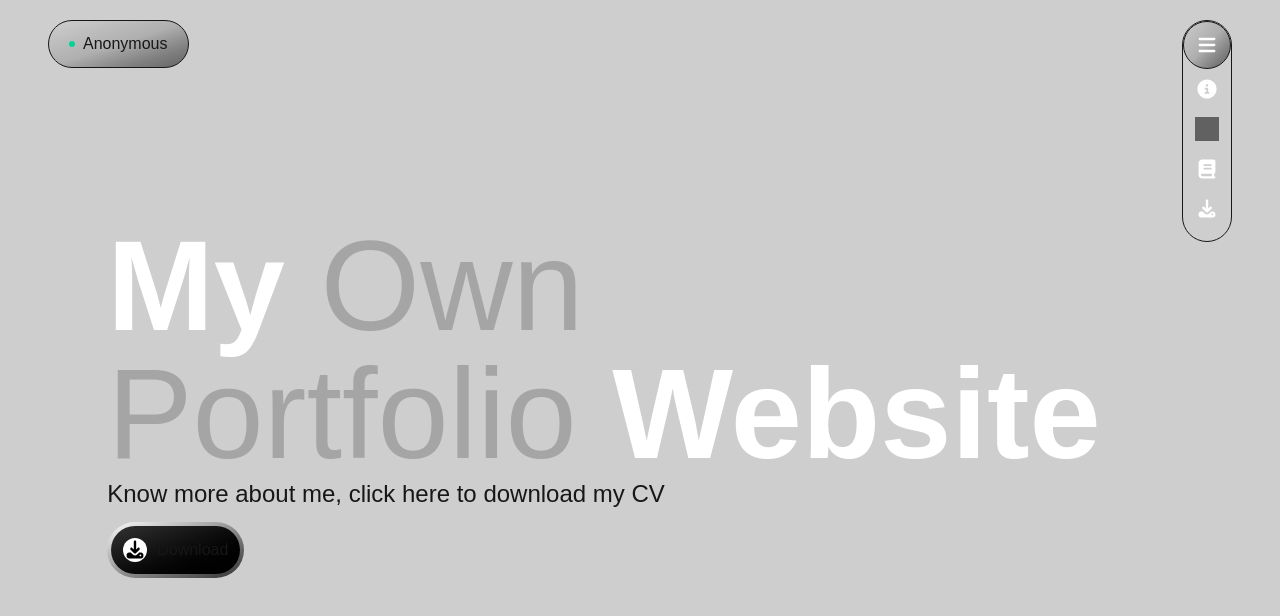
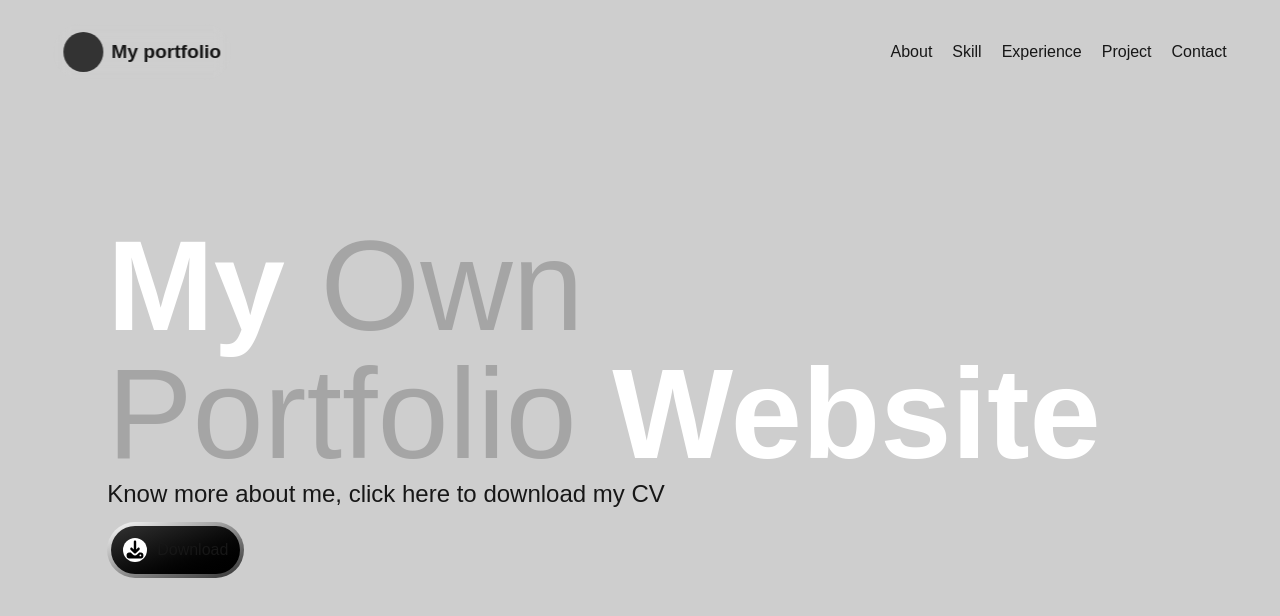
Before and after one commit to xiaosongpi/Portfolio, a Next.js app in the folder my-app/: page / in a window 1280 px wide. Shown: the top 616 px of the page. Built offline with nearby package versions, Linux system fonts and the light colour scheme; grey boxes are pictures that could not be loaded.

Commit message:
Rebuild navigation bar

```diff
--- a/my-app/src/app/components/Navbar.jsx
+++ b/my-app/src/app/components/Navbar.jsx
@@ -13,44 +13,32 @@ export default function Navbar () {
     ];
 
     return (
-        <nav className="w-full max-w-[1440] px-12 pt-5 fixed top-0 left-1/2 -translate-x-1/2">
-            <div className="relative flex">
-                <div className="h-12 px-5 bg-gradient-to-tl from-[#00000080] via-[#56565640] to-[#d0d0d080] backdrop-blur-lg flex flex-row items-center justify-center gap-2 border rounded-full cursor-pointer hover:shadow-[0_0_15px_#ffffff] transition duration-500">
-                    <div className="w-1.5 h-1.5 bg-emerald-400 rounded-full" />
-                    <p className="">Anonymous</p>
+        <nav className="mx-auto mt-5 w-11/12 max-w-[1440px] fixed left-1/2 translate-x-[-50%]">
+             <div className="h-full flex items-center justify-between">
+                <div className="px-2.5 h-14 rounded-full backdrop-blur-sm flex items-center justify-center gap-2 cursor-pointer">
+                    <div className="h-10 w-10 rounded-full bg-[#333333]" />
+                    <p className="text-[1.2rem] font-semibold">My portfolio</p>
                 </div>
-                <div className="absolute right-0 grid grid-rows-[repeat(2, auto)] border rounded-full">
-                    <button
-                        className="w-12 h-12 bg-linear-to-tl from-[#00000080] via-[#56565640] to-[#d0d0d080] backdrop-blur-lg flex items-center justify-center border rounded-full cursor-pointer hover:shadow-[0_0_15px_#ffffff] transition duration-500"
-                        onClick={() => setMenuOpen(!openMenu)}
-                    >
-                        <Image
-                            className="w-6 h-6 invert"
-                            src="/menu.svg"
-                            alt="menu"
-                            width={24}
-                            height={24}
-                        />
-                    </button>
-                    {openMenu &&
-                        <div className="pb-3 w-12 h-auto flex flex-col items-center justify-center">
-                            {menuItems.map((item) => (
-                                <a
-                                    key={item.name}
-                                    className="my-2 flex items-center justify-center cursor-pointer hover:drop-shadow-[0_0_10px_#ffffff] transition duration-500">
-                                    <Image
-                                        className="w-6 h-6 invert"
-                                        src={item.icon}
-                                        alt={item.name}
-                                        width={24}
-                                        height={24}
-                                    />
-                                </a>
-                            ))}
-                        </div>
-                    }
+                <div className="h-16 flex items-center justify-center">
+                    <ul className="flex items-center gap-5">
+                        <li className="text-[1rem]">
+                            <a href="">About</a>
+                        </li>
+                        <li className="text-[1rem]">
+                            <a href="">Skill</a>
+                        </li>
+                        <li className="text-[1rem]">
+                            <a href="">Experience</a>
+                        </li>
+                        <li className="text-[1rem]">
+                            <a href="">Project</a>
+                        </li>
+                        <li className="text-[1rem]">
+                            <a href="">Contact</a>
+                        </li>
+                    </ul>
                 </div>
-            </div>
+             </div>
         </nav>
     )
 }
```
